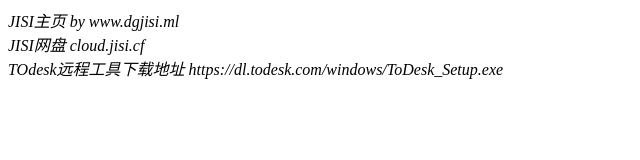
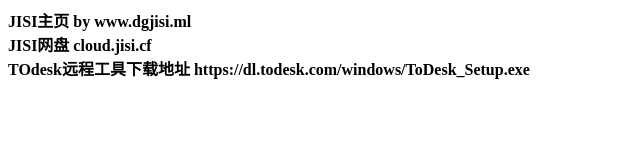
Before and after one commit to dgjisi/s, a plain HTML site: page index.html in a window 1280 px wide. Shown: the whole page, without its empty margins (0-640 px from the left). Drawn offline with Linux system fonts and the light colour scheme.

Commit message:
Update index.html

```diff
--- a/index.html
+++ b/index.html
@@ -1,9 +1,17 @@
+<!DOCTYPE html>
 <html>
+<head>
+<meta charset="utf-8">
+<title>JISI</title>
+</head>
 <body>
-  <address>
-   JISI主页 by www.dgjisi.ml<br>
-   <tr>JISI网盘 cloud.jisi.cf</tr><br>
-   <tr>TOdesk远程工具下载地址 https://dl.todesk.com/windows/ToDesk_Setup.exe</tr><br>
-   </address>
+
+   <b>JISI主页 by www.dgjisi.ml</b>
+   <br />
+   <b>JISI网盘 cloud.jisi.cf</b>
+   <br />
+   <b>TOdesk远程工具下载地址 https://dl.todesk.com/windows/ToDesk_Setup.exe</b>
+   <br />
+
 </body>
 </html>
```
